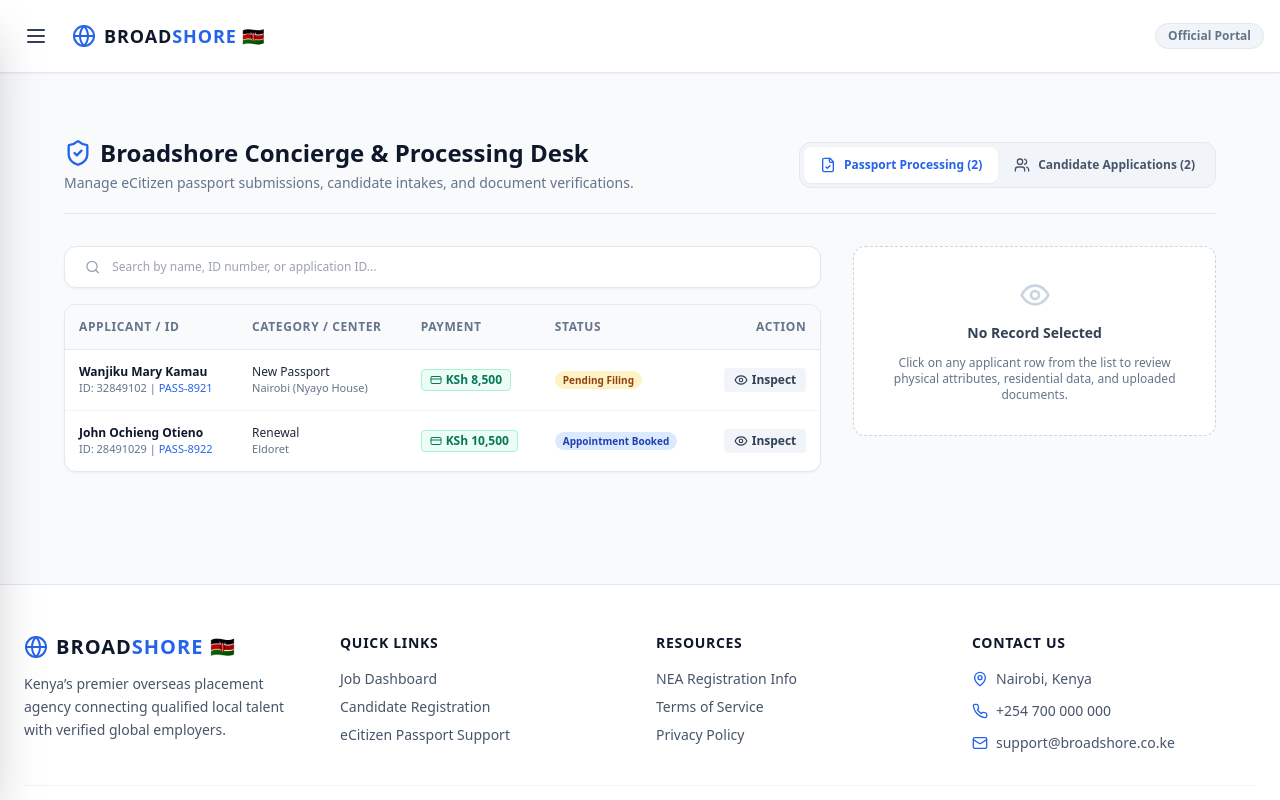
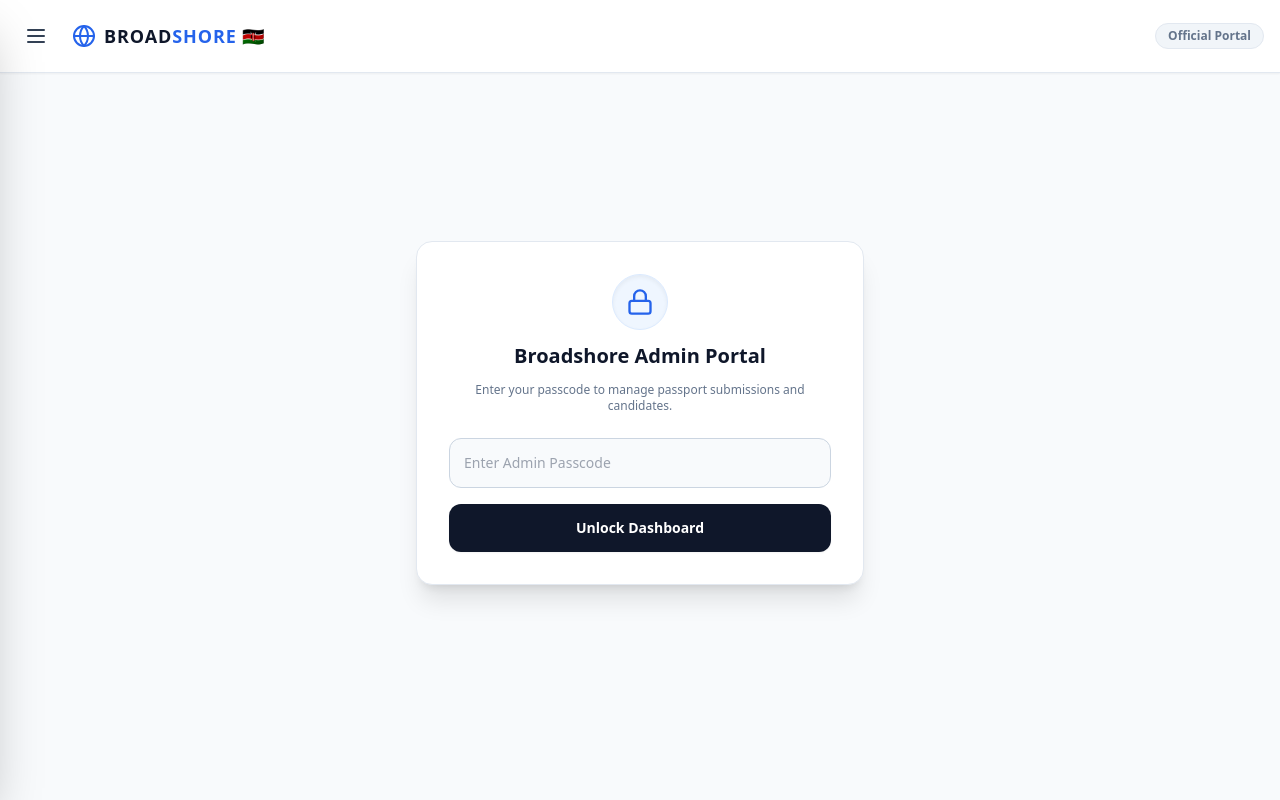
Before and after one commit to protichenoch1/broadshoree, a Next.js app: page /admin in a window 1280 px wide. Shown: the top 800 px of the page. Built offline with nearby package versions, Linux system fonts and the light colour scheme.

Commit message:
Implement admin authentication with passcode
Added authentication functionality with passcode for admin access.

```diff
--- a/app/admin/page.js
+++ b/app/admin/page.js
@@ -15,13 +15,38 @@
   ShieldCheck,
   CreditCard,
   MapPin,
-  Briefcase
+  Briefcase,
+  Lock,
+  LogOut
 } from 'lucide-react';
 
 export default function AdminDashboard() {
+  const [isAuthenticated, setIsAuthenticated] = useState(false);
+  const [passcode, setPasscode] = useState('');
+  const [authError, setAuthError] = useState(false);
+
   const [activeTab, setActiveTab] = useState('passports'); // 'passports' | 'jobs'
   const [searchTerm, setSearchTerm] = useState('');
   const [selectedItem, setSelectedItem] = useState(null);
+
+  // Preferred admin access passcode
+  const ADMIN_SECRET = 'Broadshore2026!';
+
+  const handleLogin = (e) => {
+    e.preventDefault();
+    if (passcode === ADMIN_SECRET) {
+      setIsAuthenticated(true);
+      setAuthError(false);
+    } else {
+      setAuthError(true);
+    }
+  };
+
+  const handleLogout = () => {
+    setIsAuthenticated(false);
+    setPasscode('');
+    setSelectedItem(null);
+  };
 
   // Mock Passport Submissions (Captured from your /passport intake form)
   const [passportApplications, setPassportApplications] = useState([
@@ -116,6 +141,46 @@
     }
   };
 
+  // 1. Render Password Authentication Shield
+  if (!isAuthenticated) {
+    return (
+      <div className="min-h-[75vh] flex items-center justify-center p-4">
+        <div className="bg-white border border-slate-200 p-8 rounded-2xl shadow-xl w-full max-w-md space-y-6">
+          <div className="text-center space-y-3">
+            <div className="bg-blue-50 w-14 h-14 rounded-full flex items-center justify-center mx-auto text-blue-600 border border-blue-100 shadow-inner">
+              <Lock className="w-7 h-7" />
+            </div>
+            <h1 className="text-xl font-bold text-slate-900">Broadshore Admin Portal</h1>
+            <p className="text-slate-500 text-xs">Enter your passcode to manage passport submissions and candidates.</p>
+          </div>
+
+          <form onSubmit={handleLogin} className="space-y-4">
+            <div>
+              <input
+                type="password"
+                placeholder="Enter Admin Passcode"
+                value={passcode}
+                onChange={(e) => setPasscode(e.target.value)}
+                className="w-full bg-slate-50 border border-slate-300 rounded-xl p-3.5 text-sm text-slate-900 font-medium focus:ring-2 focus:ring-blue-500 focus:outline-none transition"
+              />
+              {authError && (
+                <p className="text-rose-600 text-xs mt-2 font-semibold text-center">Incorrect passcode. Try again.</p>
+              )}
+            </div>
+
+            <button
+              type="submit"
+              className="w-full bg-slate-900 hover:bg-slate-800 text-white font-bold py-3.5 rounded-xl text-sm transition shadow-sm"
+            >
+              Unlock Dashboard
+            </button>
+          </form>
+        </div>
+      </div>
+    );
+  }
+
+  // 2. Render Main Admin Dashboard when Authenticated
   return (
     <div className="max-w-7xl mx-auto space-y-8 p-4 md:p-6">
 
@@ -128,7 +193,8 @@
           <p className="text-sm text-slate-500 mt-1">Manage eCitizen passport submissions, candidate intakes, and document verifications.</p>
         </div>
 
-        {/* Tab Selection Switcher */}
+        {/* Tab Selection Switcher & Logout */}
+        <div className="flex items-center gap-3">
           <div className="flex bg-slate-100 p-1 rounded-xl text-xs font-bold border border-slate-200">
             <button
               onClick={() => { setActiveTab('passports'); setSelectedItem(null); }}
@@ -145,6 +211,15 @@
               }`}
             >
               <Users className="w-4 h-4" /> Candidate Applications ({jobApplications.length})
+            </button>
+          </div>
+
+          <button
+            onClick={handleLogout}
+            title="Lock Dashboard"
+            className="p-2.5 text-slate-500 hover:text-rose-600 bg-slate-100 hover:bg-rose-50 border border-slate-200 rounded-xl transition"
+          >
+            <LogOut className="w-4 h-4" />
           </button>
         </div>
       </div>
```
Lines whose indentation alone changed are shown as unchanged.
